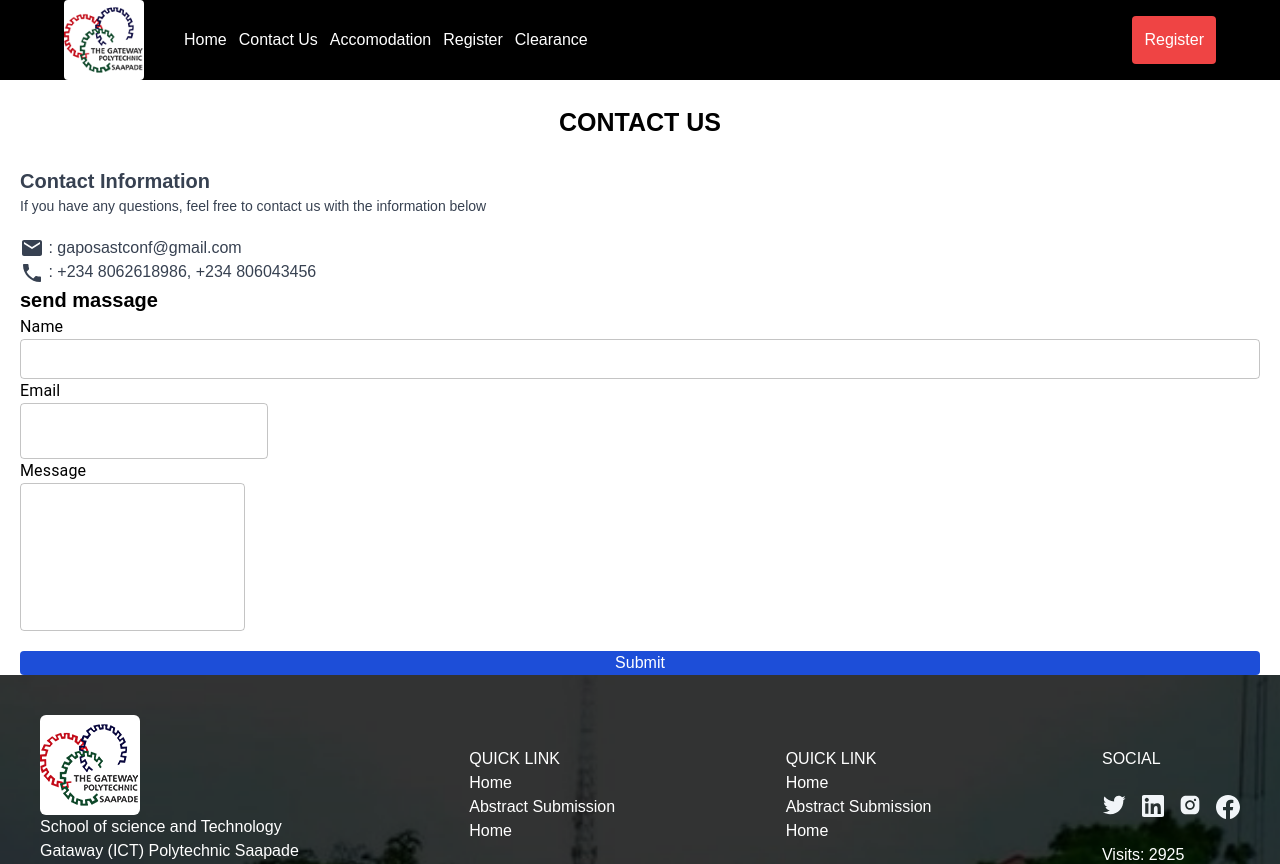
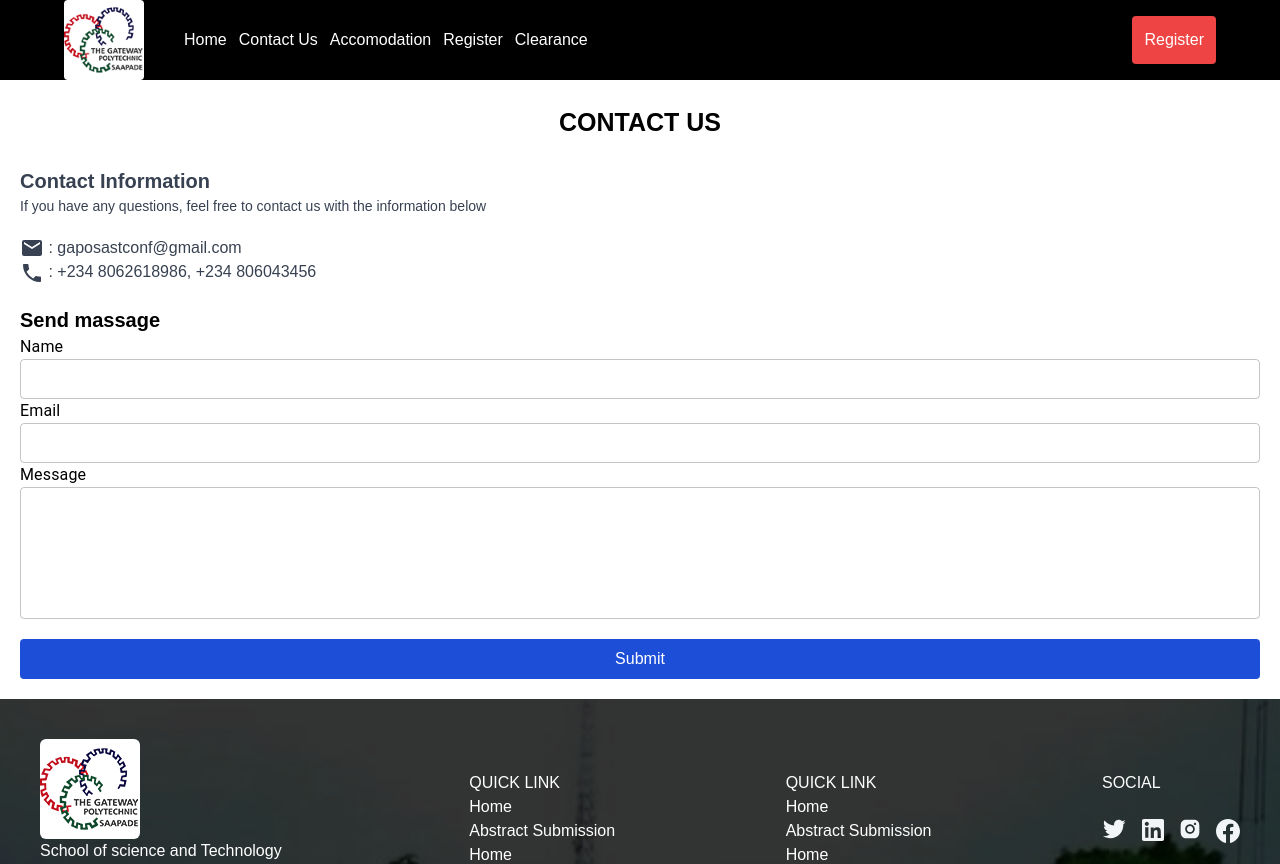
Before and after one commit to wisdom-uzo/gaposa, a Next.js app: page /contact in a window 1280 px wide. Shown: the top 864 px of the page. Built offline with nearby package versions, Linux system fonts and the light colour scheme.

Commit message:
first commit

```diff
--- a/pages/contact.js
+++ b/pages/contact.js
@@ -25,9 +25,9 @@ const contact = () => {
           </div>
 
 
-          <div className="px-5">
-          <form>
-          <h1 className='font-bold text-[20px] mb-2'>send massage</h1>
+          <div className="px-5 mt-5">
+          <form >
+          <h1 className='font-bold text-[20px] mb-7'>Send massage</h1>
 
           <div className='mb-2'>
             <Typography className=''>Name</Typography>
@@ -46,27 +46,31 @@ const contact = () => {
               id="email"
               type="email"
               variant="outlined"
-              className=''
+              className='w-full'
+              size='small'
               required
             />
           </div>
-          <div className='mb-2'>
+          <div className='mb-5'>
             <Typography className=''>Message</Typography>
             <TextField
               id="message"
               variant="outlined"
-              className=''
+              className='w-full'
+              size='small'
               multiline
               rows={5}
               required
             />
           </div>
+
           <button
             type="submit"
-            className='w-full bg-blue-700 rounded mt-5 text-white py-1'
+            className='w-full bg-blue-700 rounded mb-5 text-white py-2'
           >
             Submit
           </button>
+
         </form>
           </div>
 
```
